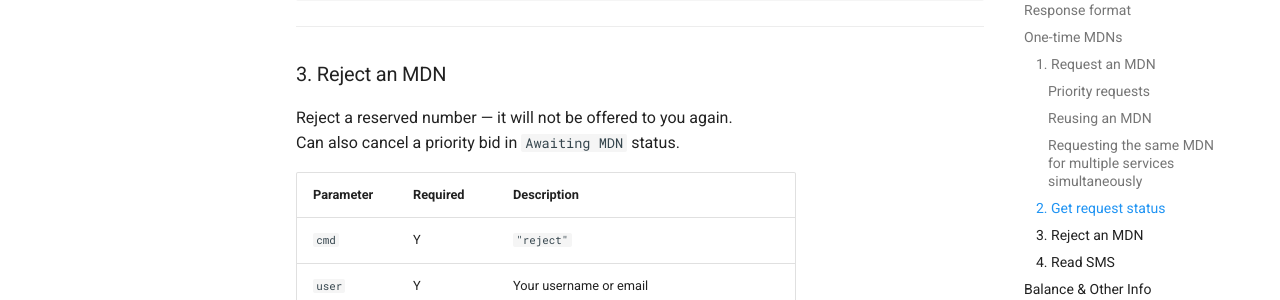
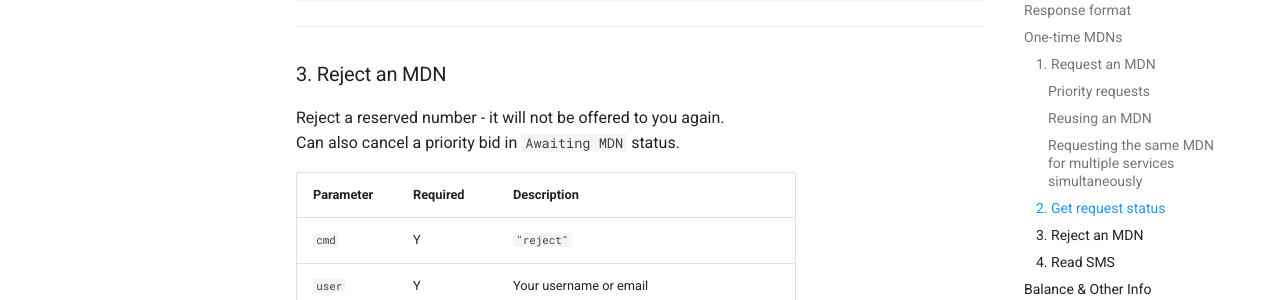
Before and after one commit to getsms-online/get.sms.online-python, an MkDocs documentation site: the page built from netlify/index.md, in a window 1280 px wide and 900 px high, scrolled down 7206 px. Shown: the part 152-452 px from the top of the window. Built offline with MkDocs 1.6.1 and Material for MkDocs 9.7.7, drawn with Linux system fonts in a browser that asks for light colours; comment, search, counter and statistics services are not loaded; some of the changed text lies outside the part shown.

Commit message:
Add files via upload

```diff
--- a/netlify/index.md
+++ b/netlify/index.md
@@ -57,7 +57,7 @@ When `status` is `"error"`, `message` describes what went wrong.
 | `cmd` | Y | `"request"` |
 | `user` | Y | Your username or email |
 | `api_key` | Y | Your API key |
-| `service` | Y | Service name — from `list_services` or **Billing → Services and Rates** |
+| `service` | Y | Service name - from `list_services` or **Billing → Services and Rates** |
 | `mdn` | N | Request a specific phone number. Returns an error if the number is in use or no longer available |
 | `areacode` | N | Valid 3-digit US area code. Overrides `state`. Ignored when `mdn` is set |
 | `state` | N | Valid 2-letter US state abbreviation. Ignored when `mdn` or `areacode` is set |
@@ -229,7 +229,7 @@ Look up the current status of a request by its ID.
 | `api_key` | Y | Your API key |
 | `id` | Y | Request ID returned by the `request` command |
 
-**Response** — `message` array entries contain: `id`, `mdn`, `service`, `status`, `state`, `markup`, `carrier`, `till_expiration`.
+**Response** - `message` array entries contain: `id`, `mdn`, `service`, `status`, `state`, `markup`, `carrier`, `till_expiration`.
 
 **Status values:**
 
@@ -294,7 +294,7 @@ https://getsms.online/api_command.php?cmd=request_status&user=test&api_key=01234
 
 ### 3. Reject an MDN
 
-Reject a reserved number — it will not be offered to you again.
+Reject a reserved number - it will not be offered to you again.
 Can also cancel a priority bid in `Awaiting MDN` status.
 
 | Parameter | Required | Description |
@@ -530,6 +530,6 @@ pip install get-sms-online
 
 ## Links
 
-- [Get SMS Online](https://getsms.online) — receive SMS online, temporary US phone numbers for SMS verification
+- [Get SMS Online](https://getsms.online) - receive SMS online, temporary US phone numbers for SMS verification
 - [Live API reference](https://getsms.online/api_command_reference.php)
 - [Python SDK on GitHub](https://github.com/getsms-online/get.sms.online-python)
```
Also changed, not shown: other parts of netlify/index.md (+2 -2 lines).
